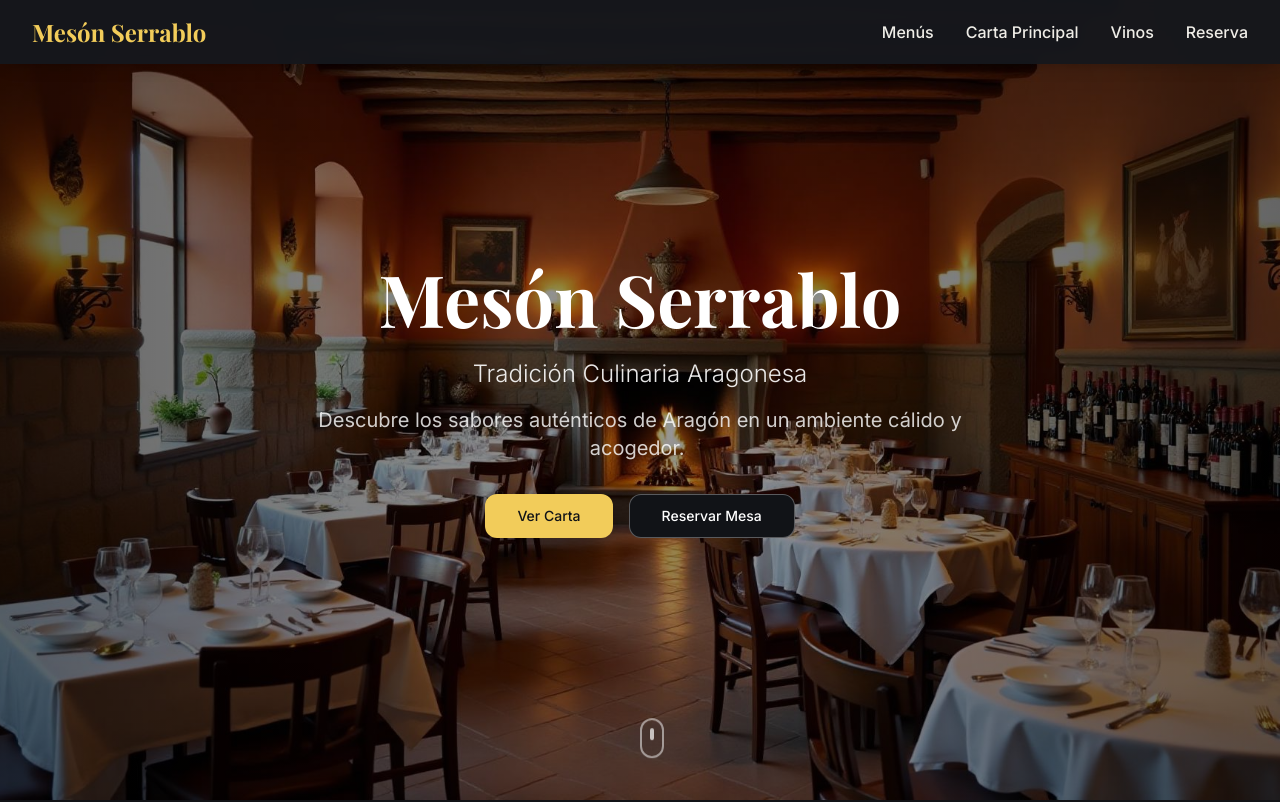
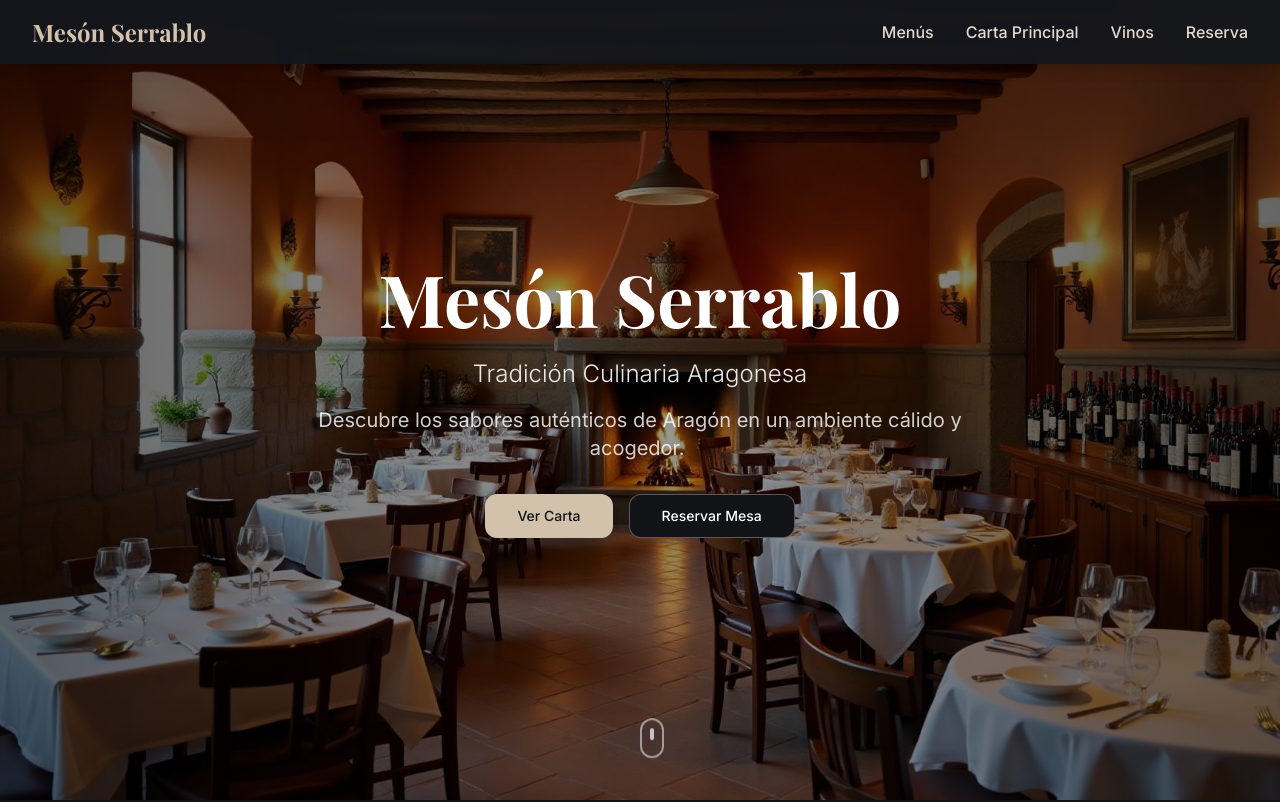
Before and after one commit to itorretrad/meson-serrablo-cuisine, a React (Vite) app: page / in a window 1280 px wide. Shown: the top 802 px of the page. Built offline with nearby package versions, Linux system fonts and the light colour scheme; the HTML template or start-up script is replaced by a standard one.

Commit message:
Cambiar colores de tipografía

```diff
--- a/src/index.css
+++ b/src/index.css
@@ -10,36 +10,36 @@ All colors MUST be HSL.
   :root {
     /* Dark background palette - sophisticated night atmosphere */
     --background: 220 15% 8%;
-    --foreground: 45 20% 92%;
+    --foreground: 35 25% 85%;
     --surface: 220 12% 12%;
 
     /* Card system with dark elegance */
     --card: 220 15% 10%;
-    --card-foreground: 45 15% 90%;
+    --card-foreground: 35 20% 82%;
 
     /* Popover elements */
     --popover: 220 15% 10%;
-    --popover-foreground: 45 15% 90%;
+    --popover-foreground: 35 20% 82%;
 
-    /* Primary - warm gold elegance */
-    --primary: 45 85% 65%;
+    /* Primary - warm beige elegance */
+    --primary: 35 30% 75%;
     --primary-foreground: 220 15% 8%;
-    --primary-dark: 45 75% 55%;
-    --primary-light: 45 95% 75%;
+    --primary-dark: 35 25% 65%;
+    --primary-light: 35 35% 85%;
 
     /* Secondary - charcoal sophistication */
     --secondary: 220 10% 18%;
-    --secondary-foreground: 45 15% 90%;
+    --secondary-foreground: 35 20% 82%;
     --secondary-dark: 220 15% 12%;
 
-    /* Accent - deep wine red */
-    --accent: 345 60% 45%;
-    --accent-foreground: 45 15% 95%;
-    --accent-light: 345 50% 65%;
+    /* Accent - deep garnet red */
+    --accent: 355 65% 35%;
+    --accent-foreground: 35 20% 92%;
+    --accent-light: 355 55% 50%;
 
     /* Muted dark tones */
     --muted: 220 8% 22%;
-    --muted-foreground: 45 10% 65%;
+    --muted-foreground: 35 15% 60%;
 
     /* Utility colors */
     --destructive: 0 65% 55%;
@@ -85,30 +85,30 @@ All colors MUST be HSL.
   .dark {
     /* Even darker theme for ultra-sophisticated ambiance */
     --background: 220 20% 4%;
-    --foreground: 45 25% 95%;
+    --foreground: 35 30% 90%;
     --surface: 220 18% 6%;
 
     --card: 220 20% 6%;
-    --card-foreground: 45 20% 95%;
+    --card-foreground: 35 25% 88%;
 
     --popover: 220 20% 6%;
-    --popover-foreground: 45 20% 95%;
+    --popover-foreground: 35 25% 88%;
 
-    --primary: 45 90% 70%;
+    --primary: 35 35% 80%;
     --primary-foreground: 220 20% 4%;
-    --primary-dark: 45 80% 60%;
-    --primary-light: 45 100% 80%;
+    --primary-dark: 35 30% 70%;
+    --primary-light: 35 40% 90%;
 
     --secondary: 220 15% 10%;
-    --secondary-foreground: 45 20% 95%;
+    --secondary-foreground: 35 25% 88%;
     --secondary-dark: 220 20% 6%;
 
-    --accent: 345 70% 50%;
-    --accent-foreground: 45 20% 95%;
-    --accent-light: 345 60% 70%;
+    --accent: 355 70% 40%;
+    --accent-foreground: 35 25% 95%;
+    --accent-light: 355 60% 55%;
 
     --muted: 220 12% 15%;
-    --muted-foreground: 45 15% 70%;
+    --muted-foreground: 35 20% 65%;
 
     --destructive: 0 70% 60%;
     --destructive-foreground: 45 20% 95%;
```
